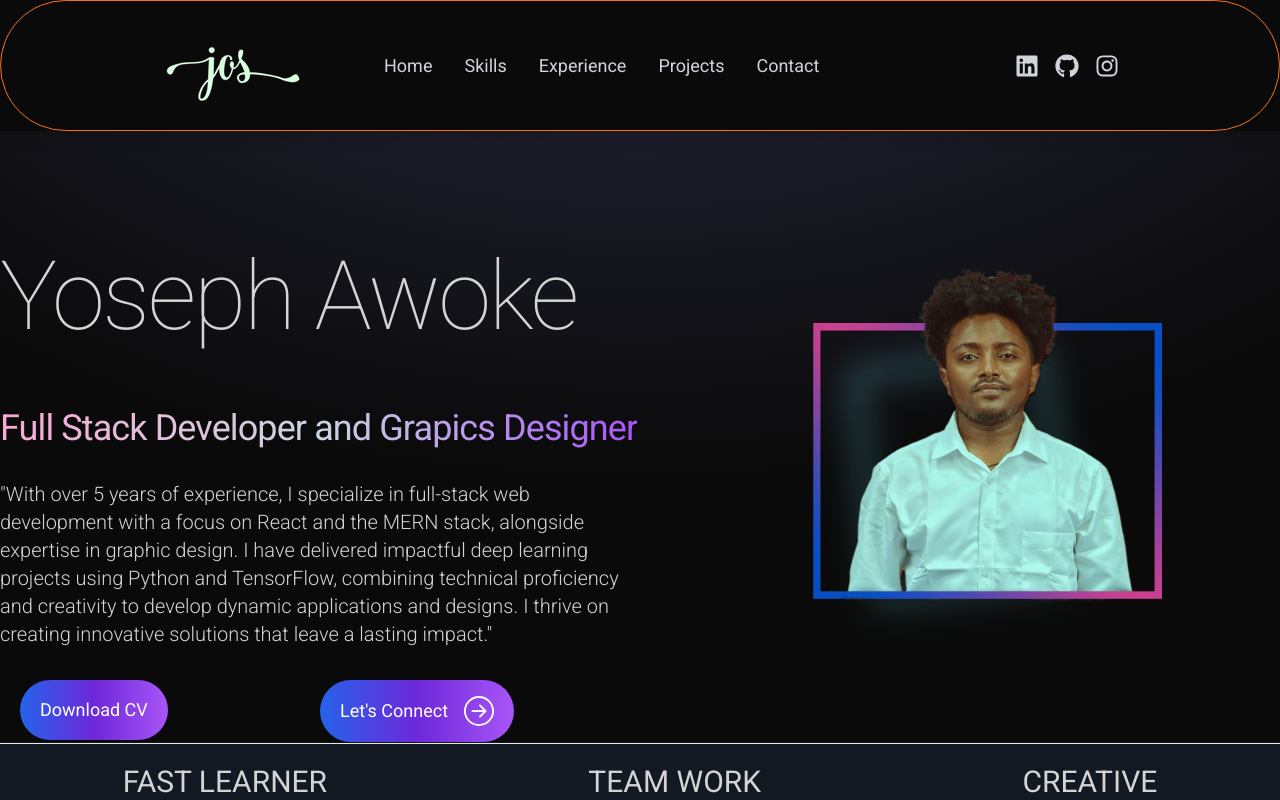
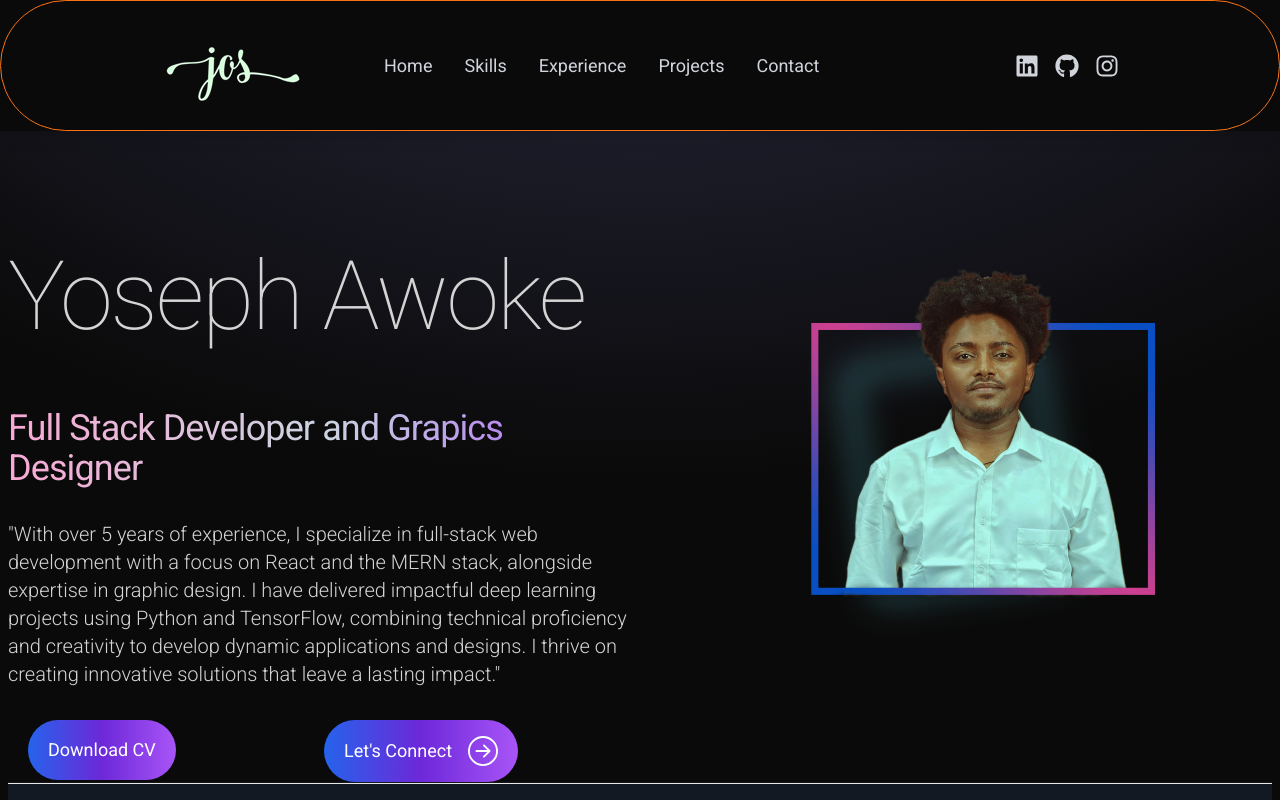
Before and after one commit to YosephAwoke/Interactive-Portfolio-Website-2-React, a React (Vite) app: page / in a window 1280 px wide. Shown: the top 800 px of the page. Built offline with nearby package versions, Linux system fonts and the light colour scheme.

Commit message:
UI Layout updated

```diff
--- a/src/App.jsx
+++ b/src/App.jsx
@@ -51,7 +51,7 @@ const App = () => {
           style={{ backgroundAttachment: "fixed" }}
         ></div>
       </div>
-
+      <div className="container mx-auto px-2">
         <div>
           <NavBar />
         </div>
@@ -84,13 +84,14 @@ const App = () => {
         <div id="projects">
           <ProjectsMade />
         </div>
+      </div>
       <div id="contact">
         <ContactMeMain />
       </div>
 
-      <div id="contact">
+      {/* <div id="contact">
         <Contact ref={contactRef} />
-      </div>
+      </div> */}
       <div>
         <Footer />
       </div>
```
Lines whose indentation alone changed are shown as unchanged.
